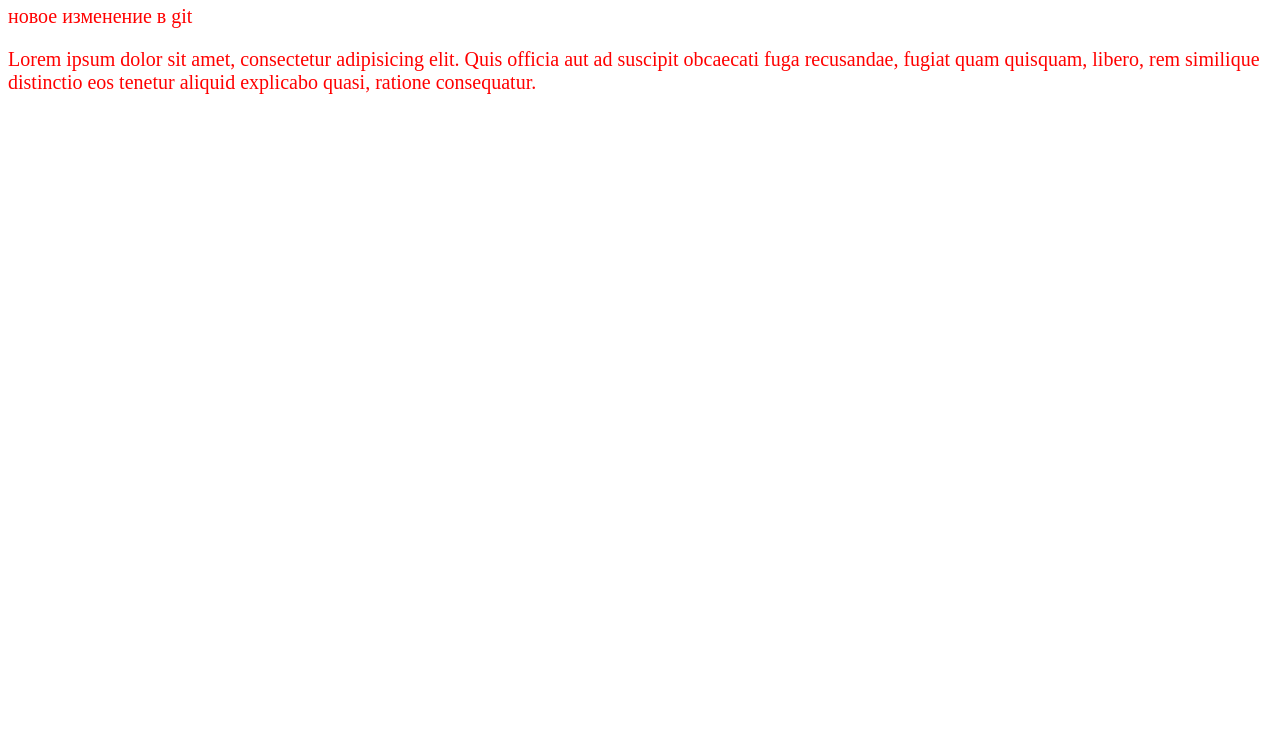
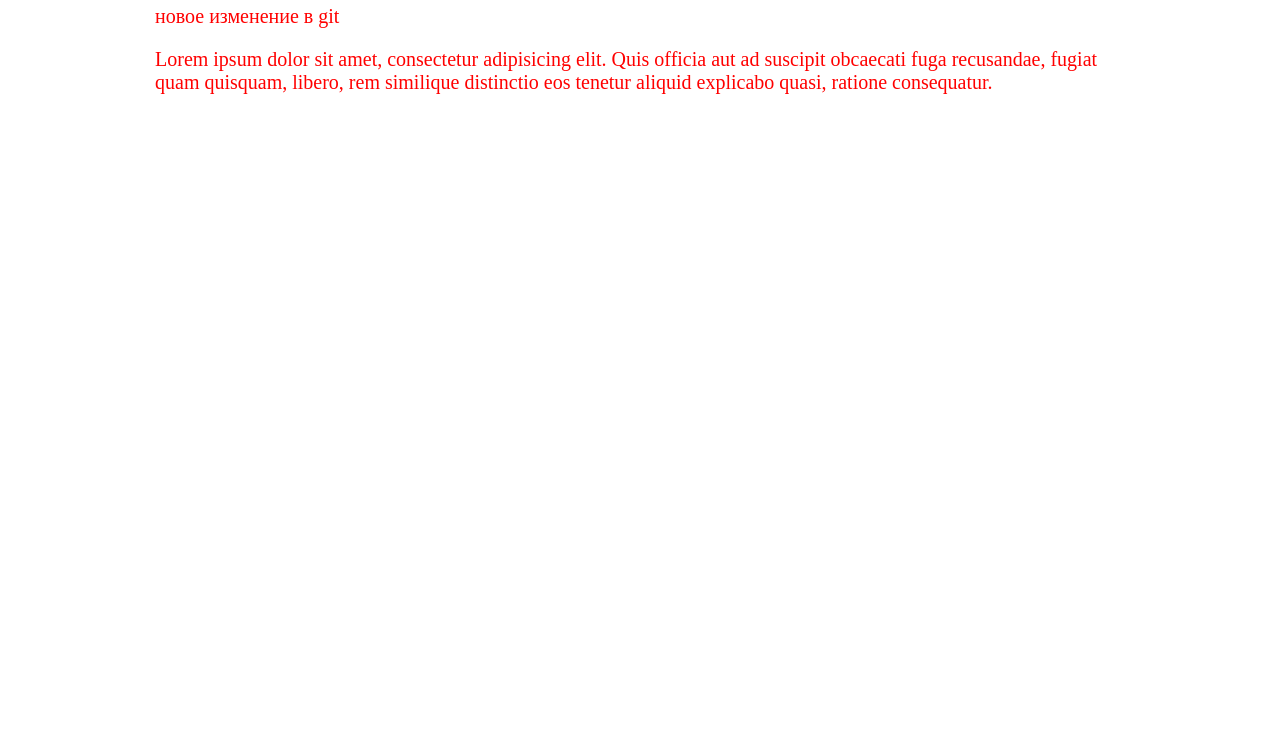
Before and after one commit to Dm1t/first, a plain HTML site: page index.html in a window 1280 px wide. Shown: the part 69-800 px from the top of the page. Drawn offline with Linux system fonts and the light colour scheme.

Commit message:
set body width

```diff
--- a/css/main.css
+++ b/css/main.css
@@ -1,3 +1,7 @@
+body {
+	width: 970px;
+	margin: 0 auto;
+}
 p	{
 	color: red;
 }
```
